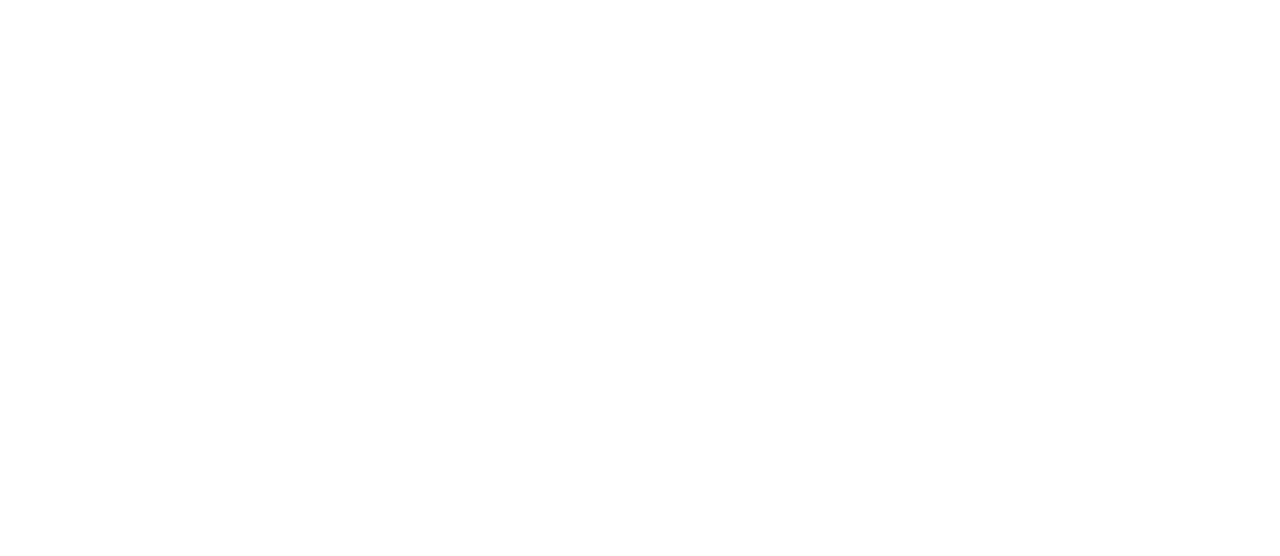
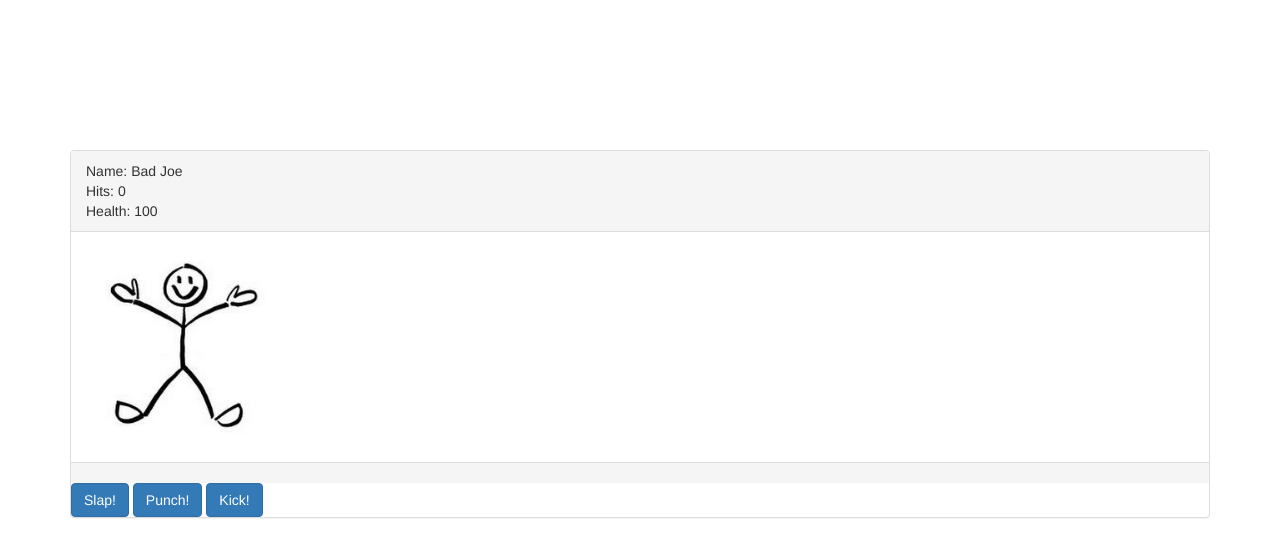
Before and after one commit to epix360/TheObjectGame, a plain HTML site: page index.html in a window 1280 px wide. Drawn offline with nearby package versions, Linux system fonts and the light colour scheme.

Commit message:
Set up slap game UI, JS, added image change when health reaches 0

```diff
--- a/app.js
+++ b/app.js
@@ -0,0 +1,33 @@
+var health = 100;
+var name = "Bad Joe";
+var hits = 0;
+
+var slap = function () {
+    health -= 1;
+    hits += 1;
+    update();
+}
+
+var punch = function () {
+    health -= 5;
+    hits += 1;
+    update();
+}
+
+var kick = function () {
+    health -= 10;
+    hits += 1;
+    update();
+}
+
+var update = function () {
+document.getElementById("health").innerText = health;
+document.getElementById("hits").innerText = hits;
+document.getElementById("name").innerText = name;
+    if (health <= 0) {
+   document.getElementById("stick-fig").src = ("stick-fig-dead.jpg");
+}
+}
+
+
+update();
--- a/index.html
+++ b/index.html
@@ -2,9 +2,31 @@
 <html lang="en">
 <head>
     <meta charset="UTF-8">
-    <title>Document</title>
+    <title>The Slap Game</title>
+    <link rel="stylesheet" href="https://maxcdn.bootstrapcdn.com/bootstrap/3.3.6/css/bootstrap.min.css" integrity="sha384-1q8mTJOASx8j1Au+a5WDVnPi2lkFfwwEAa8hDDdjZlpLegxhjVME1fgjWPGmkzs7" crossorigin="anonymous">
+    <link rel="stylesheet" href="style.css">
 </head>
 <body>
+  <div class="container">
+<div class="panel panel-default">
+  <div class="panel-heading">
+    <h3 class="panel-title"></h3>
+    <div>Name: <span id="name">Bad Joe</span></div>
+    <div>Hits: <span id="hits">0</span></div>
+    <div>Health: <span id="health">100</span></div>
+  </div>
+  <div class="panel-body">
+    <img id="stick-fig" width="200" height="auto" src="stick-fig.jpg" alt="Stick figure">
+  </div>
+  <div class="panel-footer"></div>
+  <button class="btn btn-primary" onClick="slap()">Slap!</button>
+  <button class="btn btn-primary" onClick="punch()">Punch!</button>
+  <button class="btn btn-primary" onClick="kick()">Kick!</button>
+</div>
+</div>
 
+    <script src="https://ajax.googleapis.com/ajax/libs/jquery/1.12.2/jquery.min.js"></script>
+    <script src="https://maxcdn.bootstrapcdn.com/bootstrap/3.3.6/js/bootstrap.min.js" integrity="sha384-0mSbJDEHialfmuBBQP6A4Qrprq5OVfW37PRR3j5ELqxss1yVqOtnepnHVP9aJ7xS" crossorigin="anonymous"></script>
+    <script src="app.js"></script>
 </body>
 </html>
--- a/style.css
+++ b/style.css
@@ -0,0 +1,3 @@
+.panel {
+    margin-top:150px;
+}
```
Also changed, not shown: stick-fig-dead.jpg (added), stick-fig.jpg (added).
